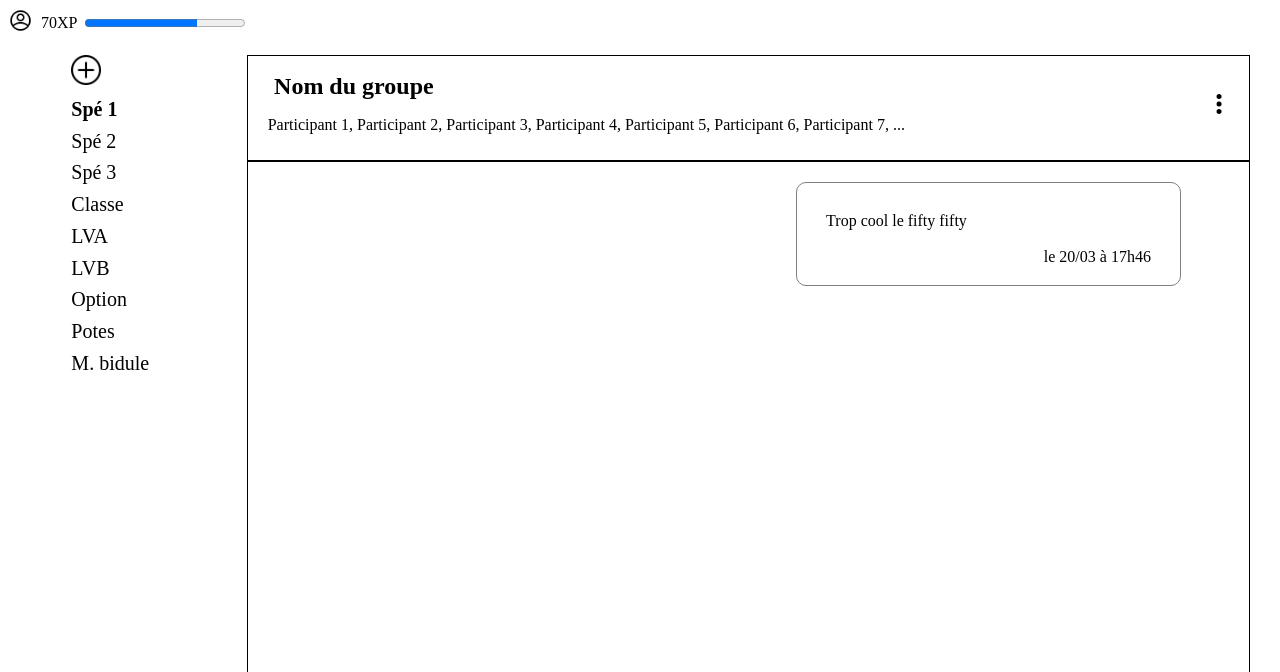
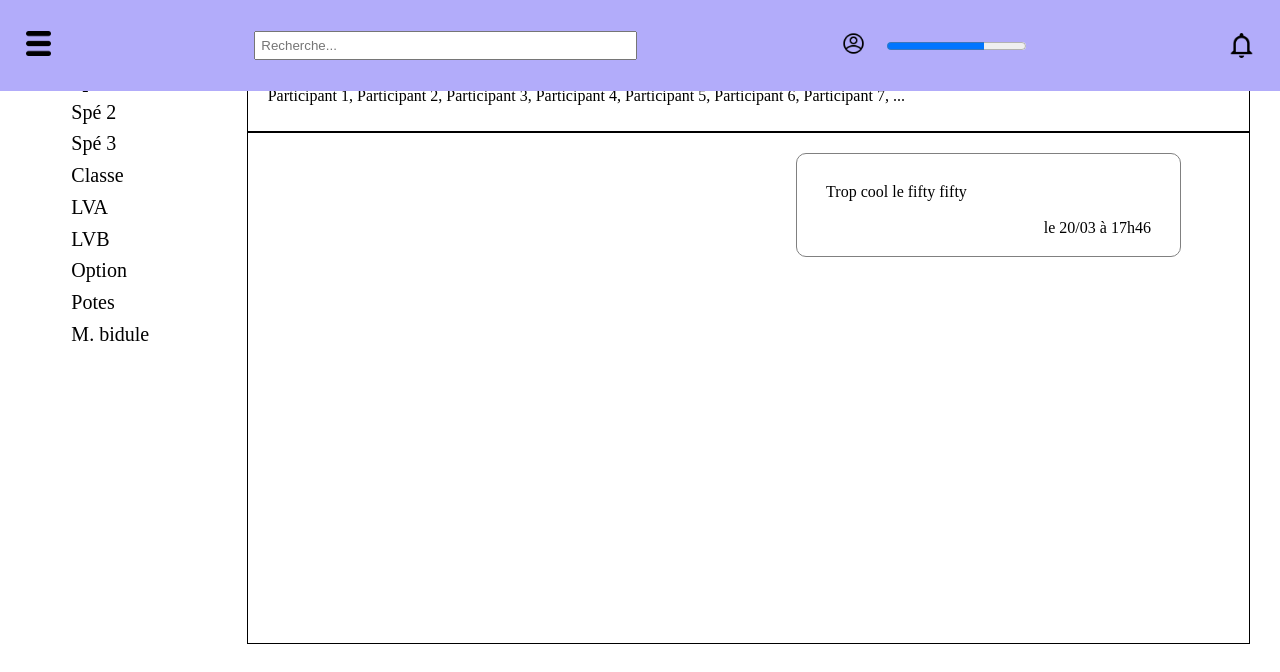
Before and after one commit to Key4School/Key4School, a Flask app: template templates/messages.html in a window 1280 px wide. Shown: the top 672 px of the page. Run offline with Flask 2, Linux system fonts and the light colour scheme; the template is opened without the code that fills it, so the values that code supplies are empty; some libraries are stand-ins or nearby versions.

Commit message:
Ajout du bandeau page message

```diff
--- a/static/js/message.js
+++ b/static/js/message.js
@@ -6,6 +6,18 @@ $(document).ready(function() {
     $('#nomgroupe').css({
         height: (90 / 100 * ($(window).height())).toString() + 'px',
       });
+      function divmenu() {
+        if ($('#multichoix').css("display") == 'none') {
+          $('#multichoix').css({
+            display: "block",
+          });
+          $('#page').append('<div id="filtre" onclick="divmenu()" style="opacity:0;"><div>');
+        } else {
+          $('#multichoix').css({
+            display: "none",
+          });
+        }
+      }
   function envoi(){
     if($('#envoimsg').val()!=''){
       var donnees = $('#messageForm').serialize();
--- a/templates/messages.html
+++ b/templates/messages.html
@@ -18,15 +18,25 @@
 <!-- overflow est la barre pour baisser la page, on l enleve pour en mettre que une dans les messages -->
 
 <body style="overflow:hidden;height:100%;width:99%;">
-  <!-- debut de la div pour le profile de l'utilisateur avec le nbre d'XP, sa photo de profile et la barre de progression-->
-  <div class="profilemessage">
-    <a href="{{url_for('profile')}}"><img alt="avatar" src="{{url_for('static',filename='image/avatar.png')}}" class="iconebandeau" /></a>&nbsp;&nbsp;
-    <p style="margin:0px;">
-      70XP
-    </p><!-- des espaces -->&nbsp;&nbsp;
-    <!-- barre de progression -->
+ <!-- debut du bandeau en haut de la page -->
+ <div class="bandeau">
+  <!-- icone menu en haut a gauche -->
+  <div class="menu">
+    <img Onclick='divmenu()' alt="menu" src="{{url_for('static',filename='image/menu.png')}}" class="iconebandeau" />
+  </div>
+  <!-- barre rechercher  -->
+  <input type="text" placeholder="Recherche..." style="padding:5px;width: 30%;">
+
+  <div class="profile">
+    <!-- icone avatar avec un lien qui va sur la page profil -->
+    <a href="{{url_for('profile')}}"><img alt="avatar" src="{{url_for('static',filename='image/avatar.png')}}" class="iconebandeau" /></a>
+    <!-- barre de progression des XP -->
     <progress value="70" max="100">70 %</progress>
   </div>
+  <!-- icone cloche pour les notifs -->
+  <img Onclick='divnotif()' alt="notif" src="{{url_for('static',filename='image/cloche.png')}}" class="iconebandeau" />
+</div>
+<!-- fin du bandeau en haut de la page -->
   <br />
   <!-- div qui contient tt le reste de la page avec les messages et l'affichage des groupe -->
   <div class="contentmessage">
```
